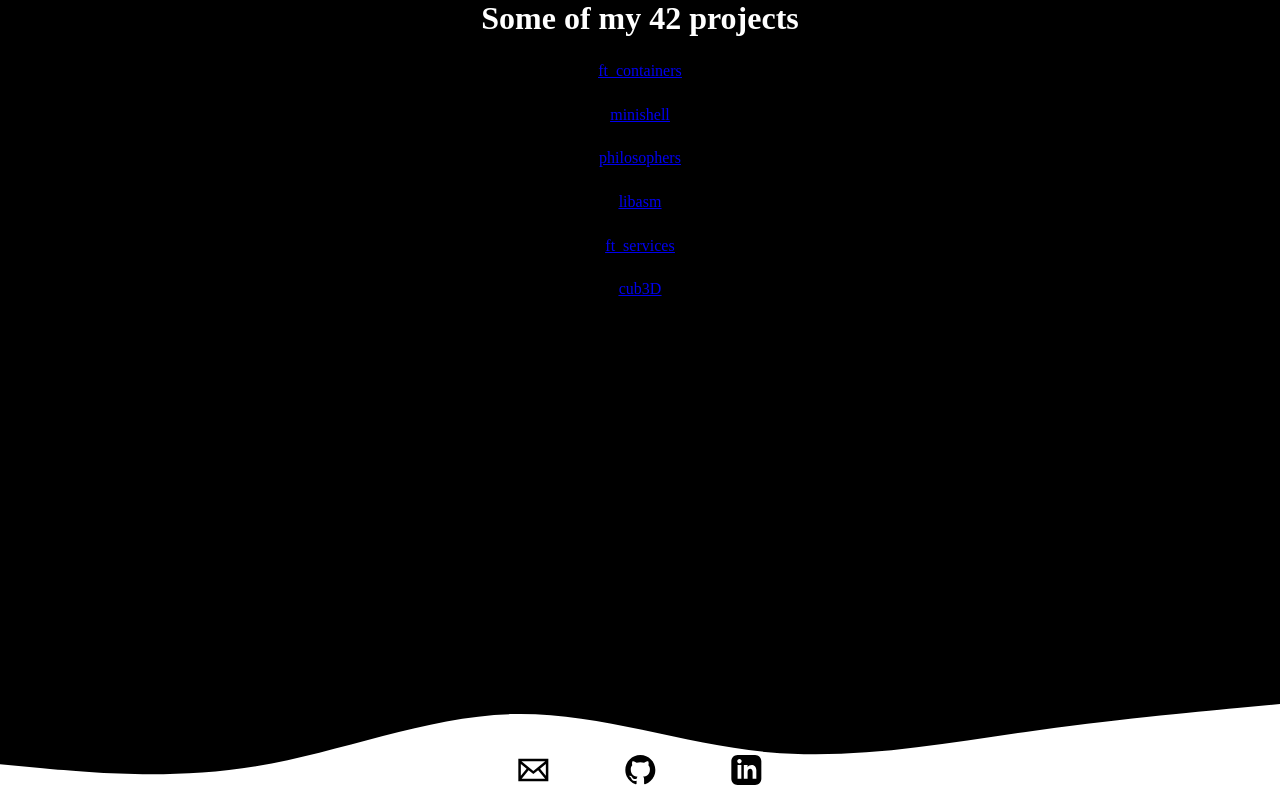
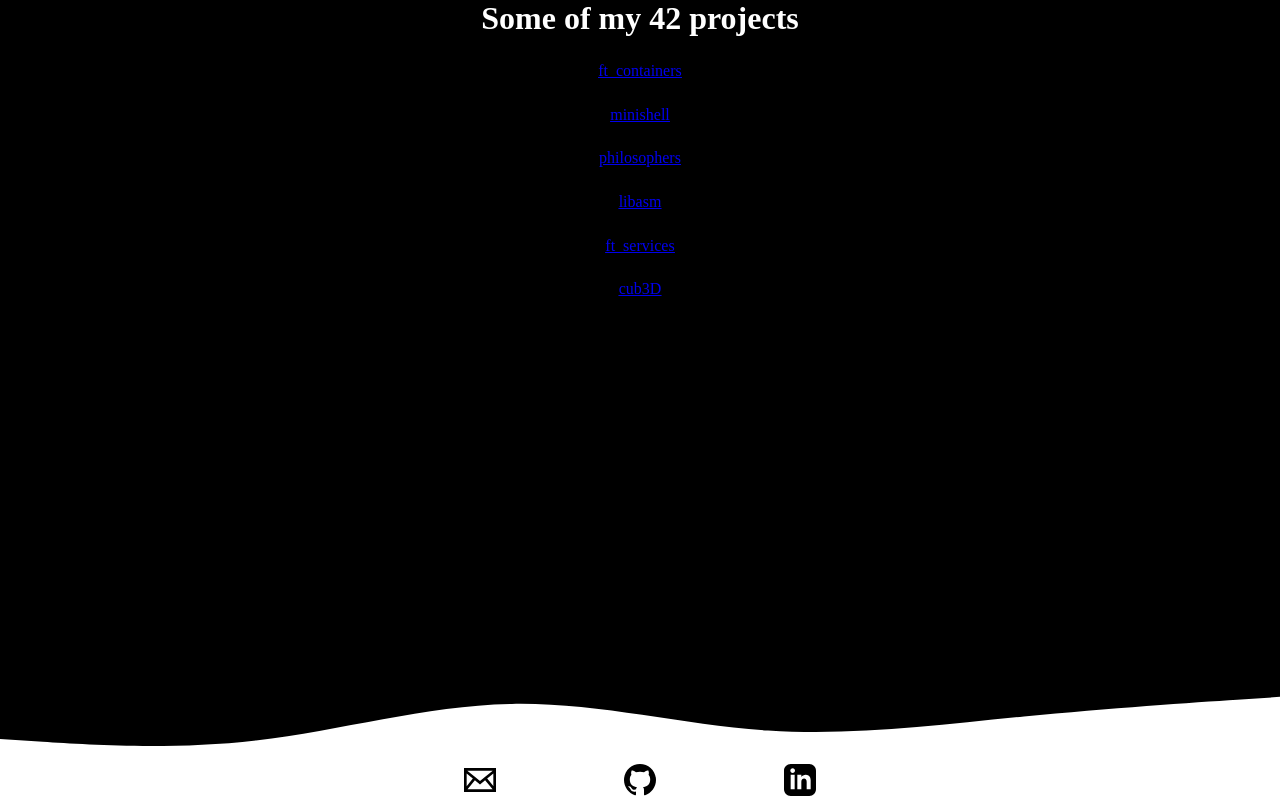
Before and after one commit to adblanc/adrienblanc.com, a Next.js app: page /42 in a window 1280 px wide. Shown: the part 240-1040 px from the top of the page. Built offline with nearby package versions, Linux system fonts and the light colour scheme.

Commit message:
icon bottom styling fix, breadcrumb before / underline fix

```diff
--- a/src/components/Breadcrumb/Breadcrumb.module.css
+++ b/src/components/Breadcrumb/Breadcrumb.module.css
@@ -20,6 +20,7 @@
 
 .anchor::before {
   content: "/";
+  text-decoration: none;
 }
 
 .lastAnchor {
--- a/src/styles/styles.css
+++ b/src/styles/styles.css
@@ -88,25 +88,16 @@ header {
 
 .bottom-links {
   height: 50%;
-  width: 25%;
-  position: absolute;
+  width: 100%;
   display: flex;
-  justify-content: space-around;
+  justify-content: center;
   align-items: center;
+  background-color: white;
 }
 
 .icon-container {
-  width: 50%;
-  height: 50%;
-  position: relative;
-}
-
-.icon-container svg {
-  position: absolute;
-  top: 0;
-  left: 0;
-  width: 100%;
-  height: 100%;
+  width: 5%;
+  margin: 0 5% 0 5%;
 }
 
 @keyframes line-anim {
@@ -149,12 +140,18 @@ header {
     height: 4vw;
     font-size: 3vw;
   }
+  .icon-container {
+    width: 3.5%;
+  }
 }
 
 @media (min-width: 1200px) {
   .logos {
     text-align: center;
     width: 70%;
+  }
+  .icon-container {
+    width: 2.5%;
   }
 }
 
```
